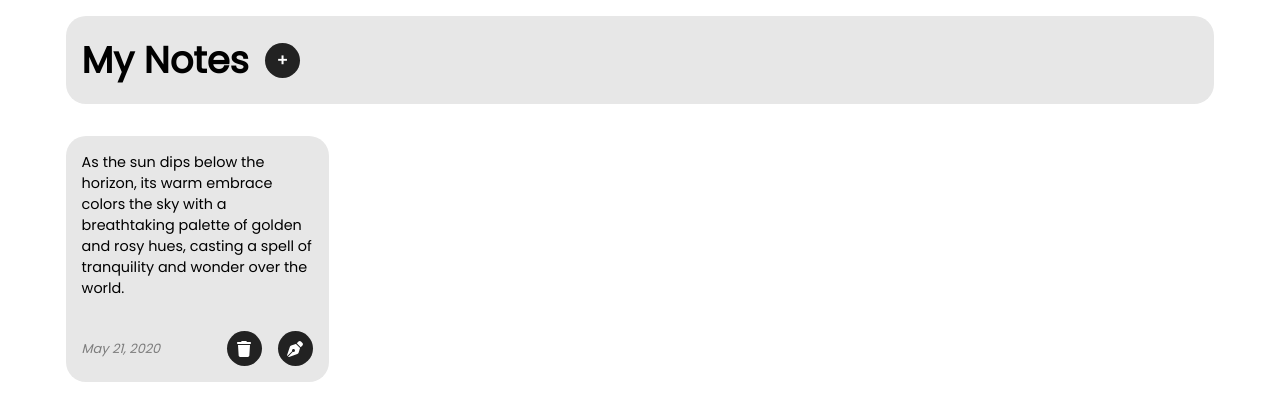
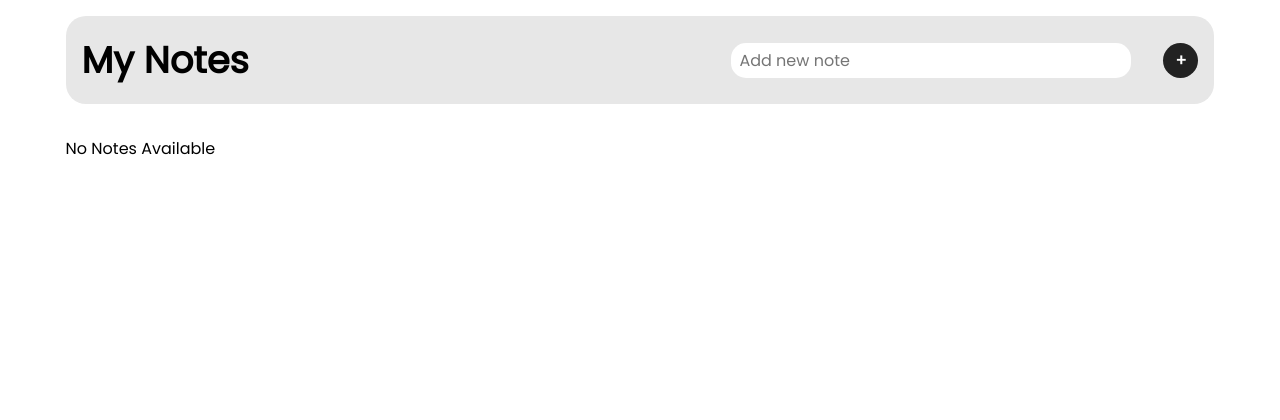
Before and after one commit to joaovitorwitt/saving-time, a React (Vite) app in the folder frontend/: page /notes in a window 1280 px wide. Shown: the top 420 px of the page. Built offline with nearby package versions, Linux system fonts and the light colour scheme.

Commit message:
Notes feature version beta ready

```diff
--- /dev/null
+++ b/frontend/src/components/AddNoteForm.jsx
@@ -0,0 +1,33 @@
+import { useState } from "react";
+
+export default function AddNoteForm({ onSubmit }) {
+  const [newNote, setNewNote] = useState("");
+
+  function handleSubmit(e) {
+    e.preventDefault();
+
+    if (newNote === "") return;
+
+    onSubmit(newNote);
+
+    setNewNote("");
+  }
+
+  return (
+    <form onSubmit={handleSubmit}>
+      <div className="form-row">
+        <input
+          type="text"
+          value={newNote}
+          id="note"
+          onChange={(e) => setNewNote(e.target.value)}
+          autoComplete="off"
+          placeholder="Add new note"
+        />
+        <button className="add-note-button">
+          <i className="fa-solid fa-plus"></i>
+        </button>
+      </div>
+    </form>
+  );
+}
--- a/frontend/src/components/NoteCard.jsx
+++ b/frontend/src/components/NoteCard.jsx
@@ -1,30 +1,27 @@
 import { FontAwesomeIcon } from "@fortawesome/react-fontawesome";
 import { faPenNib, faTrash } from "@fortawesome/free-solid-svg-icons";
 
-export default function NotesCard() {
+export default function NotesCard({ id, body, creationTime, deleteNote }) {
   return (
-    <div className="card-wrapper">
     <div className="card">
       <div className="card-body">
         <div className="note-text">
-            <p>
-              As the sun dips below the horizon, its warm embrace colors the sky
-              with a breathtaking palette of golden and rosy hues, casting a
-              spell of tranquility and wonder over the world.
-            </p>
+          <p>{body}</p>
         </div>
         <div className="card-bottom-data">
           <div className="time">
-              <p>May 21, 2020</p>
+            <p>{creationTime}</p>
           </div>
           <div className="card-actions">
-              <button className="delete-note-button">
+            <button
+              onClick={() => deleteNote(id)}
+              className="delete-note-button"
+            >
               <FontAwesomeIcon icon={faTrash} />
             </button>
-              <button className="edit-note-button">
+            {/* <button className="edit-note-button">
                 <FontAwesomeIcon icon={faPenNib} />
-              </button>
-            </div>
+              </button> */}
           </div>
         </div>
       </div>
--- a/frontend/src/components/NotesHeader.jsx
+++ /dev/null
@@ -1,10 +0,0 @@
-export default function NotesHeader() {
-  return (
-    <div className="notes-header-wrapper">
-      <h1>My Notes</h1>
-      <button className="add-note-button">
-        <i className="fa-solid fa-plus"></i>
-      </button>
-    </div>
-  );
-}
--- /dev/null
+++ b/frontend/src/components/NotesList.jsx
@@ -0,0 +1,14 @@
+// simply list all notes
+
+import NotesCard from "./NoteCard";
+
+export default function NotesList({ notes, deleteNote }) {
+  return (
+    <div className="card-wrapper">
+      {notes.length === 0 && "No Notes Available"}
+      {notes.map((note) => {
+        return <NotesCard {...note} key={note.id} deleteNote={deleteNote} />;
+      })}
+    </div>
+  );
+}
--- a/frontend/src/index.css
+++ b/frontend/src/index.css
@@ -52,6 +52,7 @@
   display: flex;
   column-gap: 1rem;
   align-items: center;
+  justify-content: space-between;
 
   background-color: #e7e7e7;
   border-radius: 20px;
@@ -146,6 +147,27 @@
   font-size: 0.9rem;
 }
 
+/* AddNoteForm component */
+
+.form-row {
+  display: flex;
+  flex-direction: row;
+  column-gap: 2rem;
+}
+
+.form-row > input {
+  width: 400px;
+  padding-left: 0.5rem;
+  border-radius: 15px;
+  border: none;
+  outline: none;
+}
+
+.form-row > input:focus {
+  border: 1px solid #222;
+}
+
+/* MEDIA QUERIES */
 @media screen and (max-width: 1000px) {
   .card-wrapper {
     grid-template-columns: repeat(2, 1fr);
--- a/frontend/src/pages/Notes.jsx
+++ b/frontend/src/pages/Notes.jsx
@@ -1,11 +1,53 @@
-import NotesCard from "../components/NoteCard";
-import NotesHeader from "../components/NotesHeader";
+import { useState } from "react";
+import AddNoteForm from "../components/AddNoteForm";
+import NotesList from "../components/NotesList";
 
 export default function Notes() {
+  const [notes, setNotes] = useState([]);
+
+  function createNote(body) {
+    setNotes((currentNotes) => {
+      const currentDate = new Date();
+
+      const months = [
+        "January",
+        "February",
+        "March",
+        "April",
+        "May",
+        "June",
+        "July",
+        "August",
+        "September",
+        "October",
+        "November",
+        "December",
+      ];
+
+      const formattedDate = `${currentDate.getDate()} ${
+        months[currentDate.getMonth()]
+      }, ${currentDate.getFullYear()}`;
+
+      return [
+        ...currentNotes,
+        { id: crypto.randomUUID(), body, creationTime: formattedDate },
+      ];
+    });
+  }
+
+  function deleteNote(id) {
+    setNotes((currentNotes) => {
+      return currentNotes.filter((note) => note.id !== id);
+    });
+  }
+
   return (
     <div className="container">
-      <NotesHeader />
-      <NotesCard />
+      <div className="notes-header-wrapper">
+        <h1>My Notes</h1>
+        <AddNoteForm onSubmit={createNote} />
+      </div>
+      <NotesList notes={notes} deleteNote={deleteNote} />
     </div>
   );
 }
```
Lines whose indentation alone changed are shown as unchanged.
